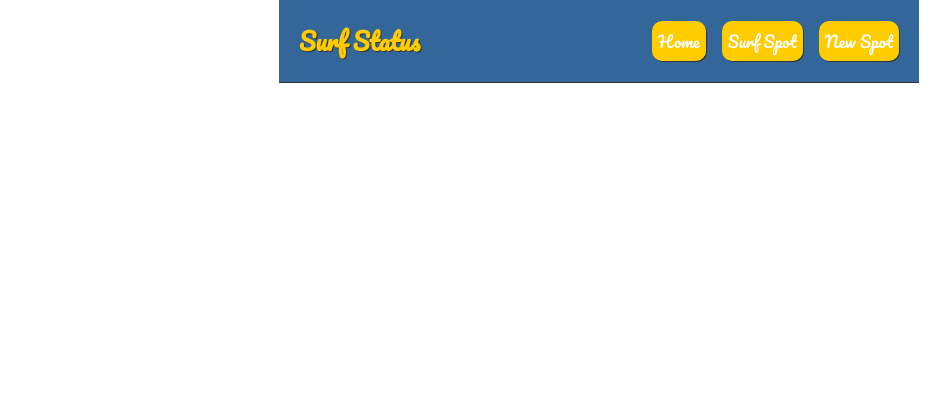
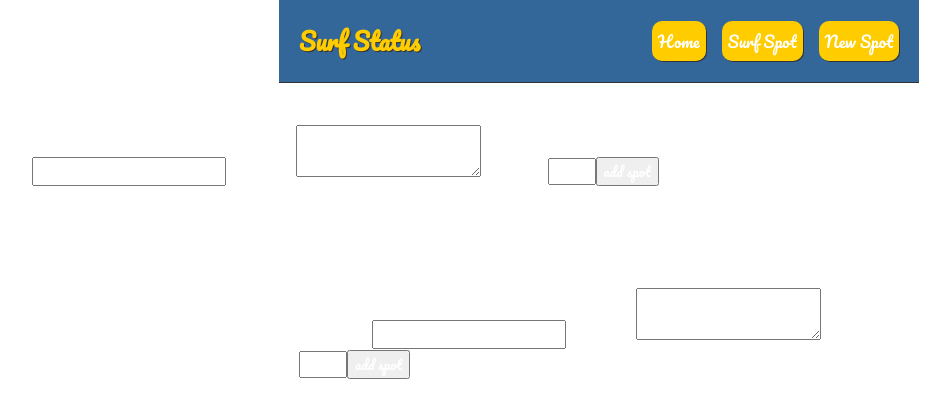
Before and after one commit to Jvertt/surf-status, a React (Create React App) app: page /NewSpot in a window 1280 px wide. Shown: the top 418 px of the page, without its empty margins (41-991 px from the left). Built offline with nearby package versions, Linux system fonts and the light colour scheme.

Commit message:
working on adding ability to add a new surf spot

```diff
--- a/src/NewSpot.js
+++ b/src/NewSpot.js
@@ -4,7 +4,22 @@ const NewSpot = () => {
     return(
         <div className="new-spot">
         <h2> Add a new spot!</h2>
-
+        <form>
+            <label> Surf Spot </label>
+            <input
+            type="text"
+            required
+            />
+            <label> Surf body</label>
+            <textarea
+            required></textarea>
+            <label> Location </label>
+            <select>
+                <option value= 'maui'> maui </option>
+                <option value= 'hawaii'> maui </option>
+            </select>
+            <button> add spot</button>
+        </form>
         </div>
     )
 }
```
